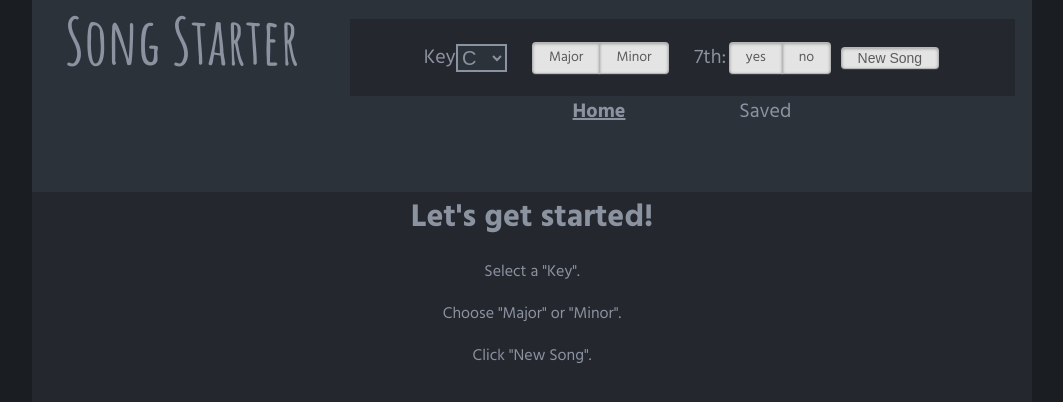
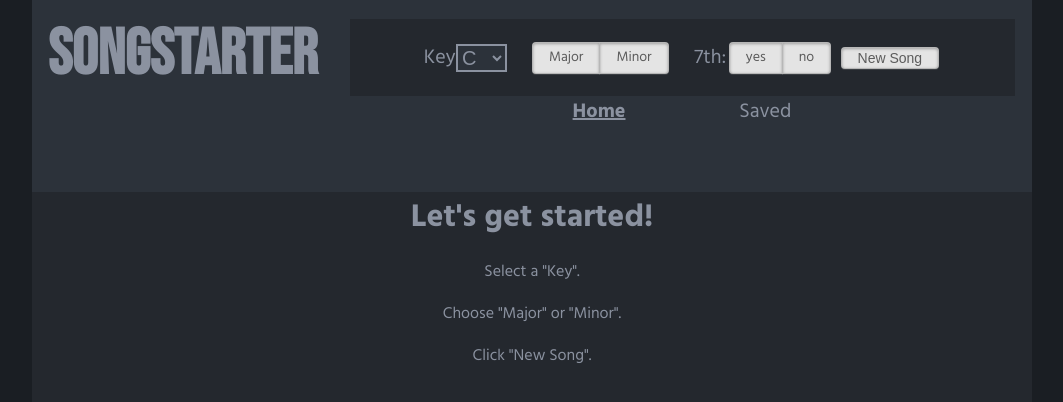
Before and after one commit to Song-Starter/song-starter, a React (Create React App) app: page /home in a window 1280 px wide. Shown: the top 402 px of the page, without its empty margins (108-1171 px from the left). Built offline with nearby package versions, Linux system fonts and the light colour scheme; no server answers.

Commit message:
Adjust title font.

```diff
--- a/src/components/Header.css
+++ b/src/components/Header.css
@@ -7,10 +7,11 @@ h1 {
 }
 
 .title {
-  font-family: 'Amatic SC', cursive, sans-serif;
+  font-family: 'Bebas Neue', cursive, sans-serif;
   font-size: 5vw;
   grid-area: 1 / 1 / 2 / 2 ;
   text-align: center;
+  margin: 0.25em;
 }
 
 .Header {
--- a/src/components/Header.js
+++ b/src/components/Header.js
@@ -7,7 +7,7 @@ const Header = ({createNewSong}) => {
   return (
     <div className="Header">
       <Link to="/">
-        <h1 className="title">Song Starter</h1>
+        <h1 className="title">SongStarter</h1>
       </Link>
       <div className="navigation">
         <NavBar createNewSong={createNewSong} />
--- a/src/index.css
+++ b/src/index.css
@@ -1,4 +1,6 @@
 @import url('https://fonts.googleapis.com/css2?family=Amatic+SC:wght@400;700&family=Hind:wght@400;700&display=swap');
+
+@import url('https://fonts.googleapis.com/css2?family=Bebas+Neue&display=swap');
 
 body {
   margin: 0;
```
